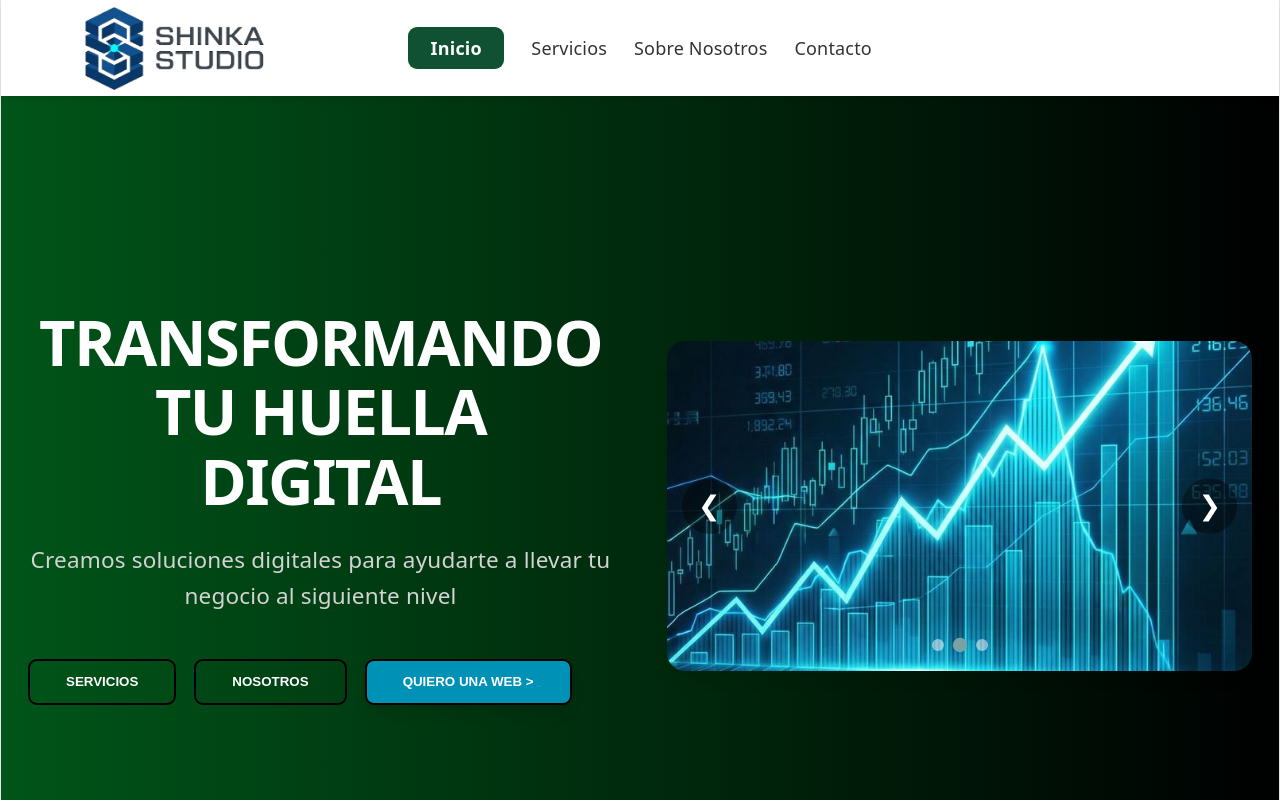
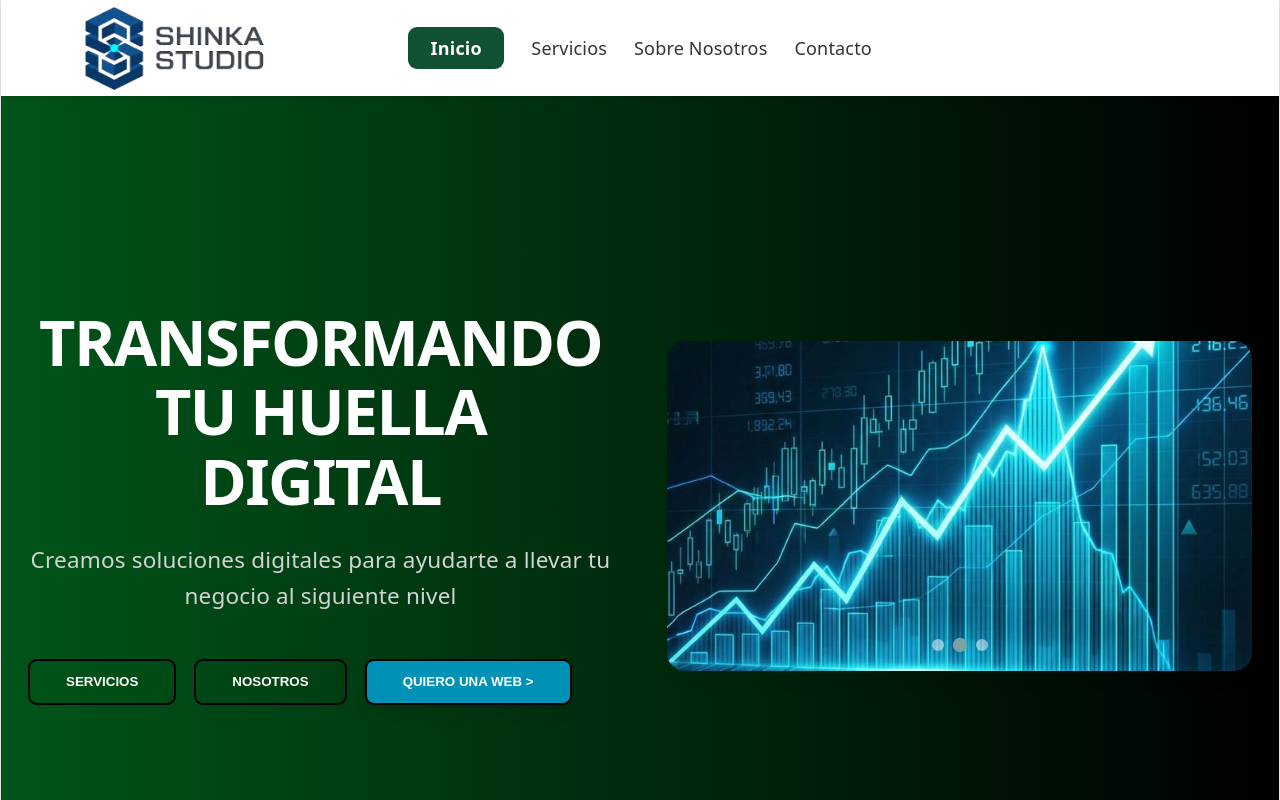
Before and after one commit to Facundo-2001/Shinka-Studio, a React (Vite) app: page / in a window 1280 px wide. Shown: the top 800 px of the page. Built offline with nearby package versions, Linux system fonts and the light colour scheme.

Commit message:
correccion del carrusel

```diff
--- a/src/components/carrusel/Carrusel.css
+++ b/src/components/carrusel/Carrusel.css
@@ -25,34 +25,6 @@
   display: block;
   object-fit: cover; /* Asegura que la imagen no se deforme */
   aspect-ratio: 16 / 9; /* Mantiene una proporción constante */
-}
-
-/* Botones de control */
-.carrusel-btn {
-  position: absolute;
-  top: 50%;
-  transform: translateY(-50%);
-  background-color: rgba(0, 0, 0, 0.4);
-  color: white;
-  border: none;
-  cursor: pointer;
-  padding: 12px 16px;
-  font-size: 1.5rem;
-  border-radius: 50%;
-  transition: background-color 0.3s ease;
-  z-index: 10;
-}
-
-.carrusel-btn:hover {
-  background-color: var(--azul-petroleo, rgba(0, 0, 0, 0.8));
-}
-
-.carrusel-btn.prev {
-  left: 15px;
-}
-
-.carrusel-btn.next {
-  right: 15px;
 }
 
 /* Indicadores (Dots) */
--- a/src/components/carrusel/Carrusel.jsx
+++ b/src/components/carrusel/Carrusel.jsx
@@ -14,13 +14,6 @@ export default function Carrusel({
       prevIndex === images.length - 1 ? 0 : prevIndex + 1
     );
   }, [images.length]);
-
-  // Función para retroceder a la imagen anterior
-  const prevSlide = () => {
-    setCurrentIndex((prevIndex) =>
-      prevIndex === 0 ? images.length - 1 : prevIndex - 1
-    );
-  };
 
   // Efecto para manejar la reproducción automática
   useEffect(() => {
@@ -57,10 +50,6 @@ export default function Carrusel({
         })}
       </div>
 
-      {/* Botones de navegación */}
-      <button className="carrusel-btn prev" onClick={prevSlide}>&#10094;</button>
-      <button className="carrusel-btn next" onClick={nextSlide}>&#10095;</button>
-
       {/* Indicadores (Dots) */}
       <div className="carrusel-indicators">
         {images.map((_, index) => (
```
